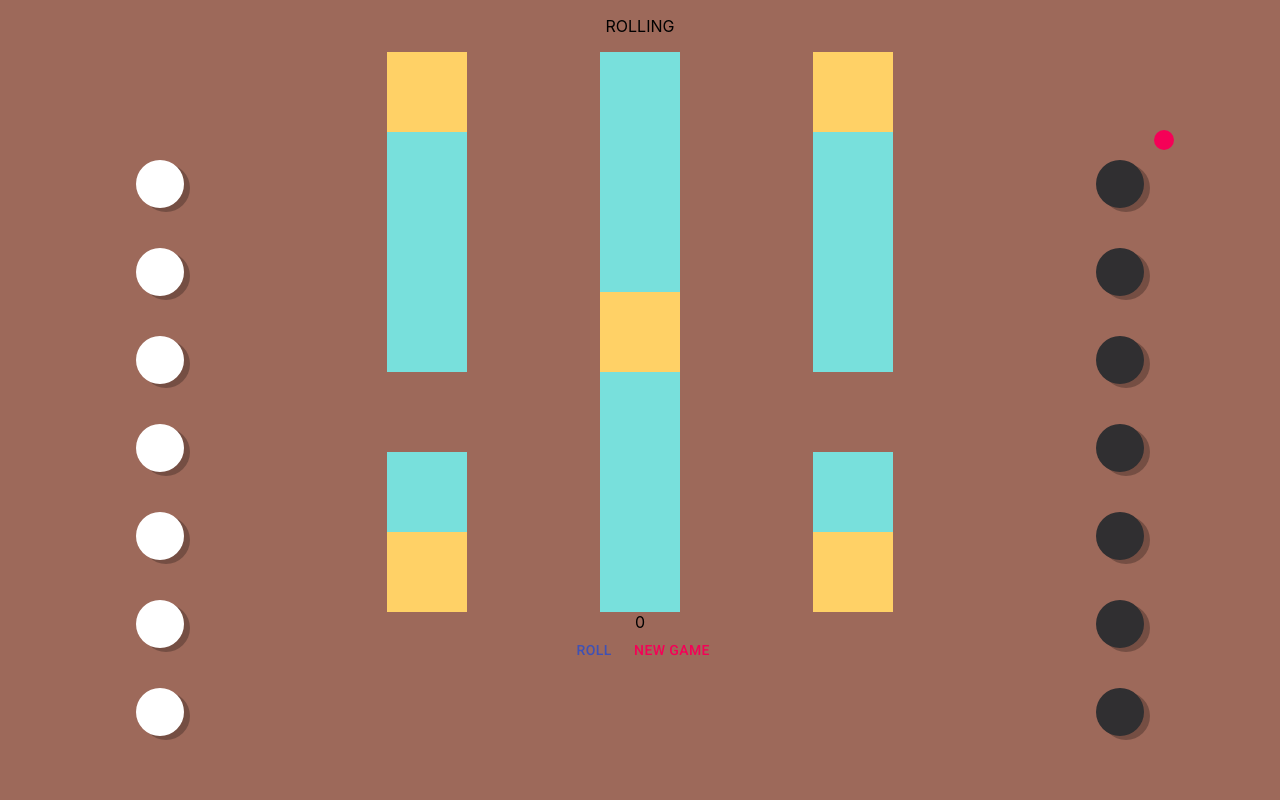
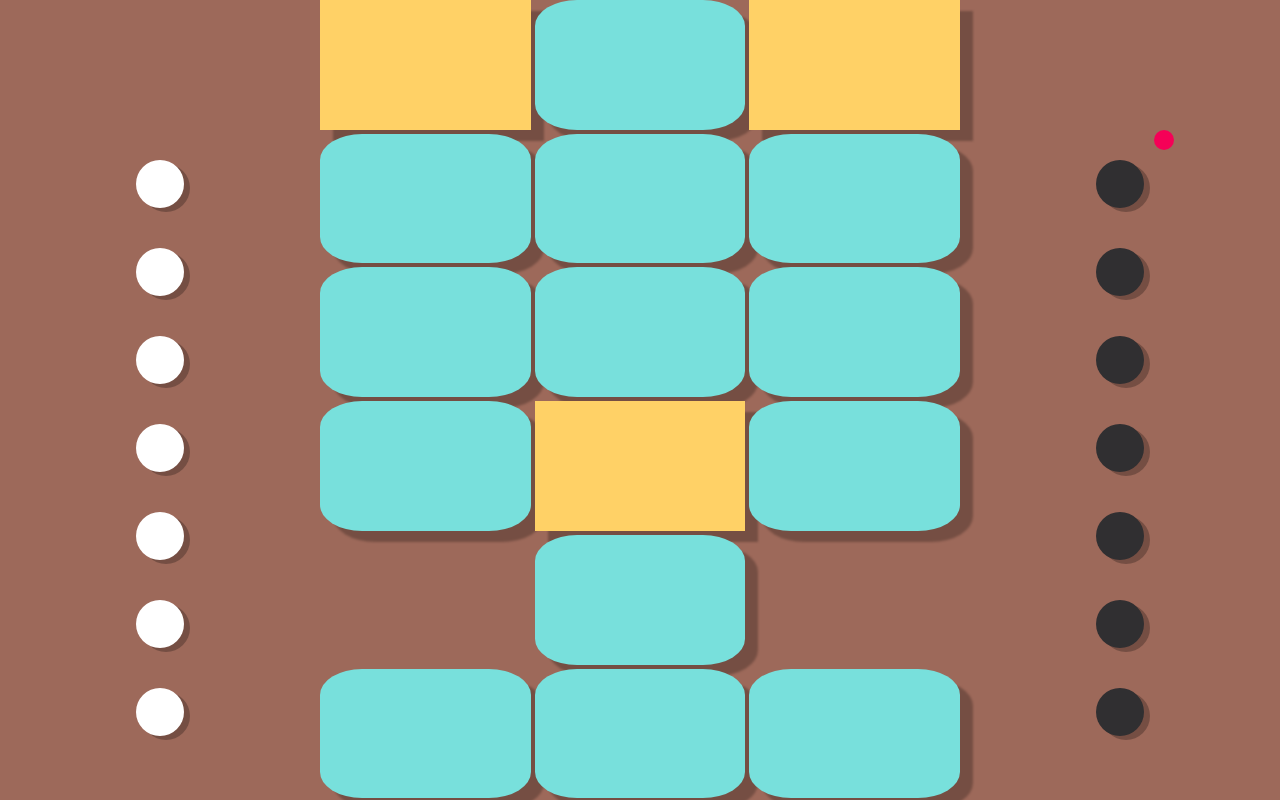
Before and after one commit to alex-808/ur.io, a React (Create React App) app in the folder client/: page / in a window 1280 px wide. Shown: the top 800 px of the page. Built offline with nearby package versions, Linux system fonts and the light colour scheme.

Commit message:
Replace MaterialUI Grid with CSS Grid

```diff
--- a/client/src/App.scss
+++ b/client/src/App.scss
@@ -2,34 +2,15 @@
   text-align: center;
   height: 100%;
   background-color: #9d695a;
+  display: grid;
+  grid-template-columns: 1fr 50% 1fr;
+  grid-template-areas: 'Player0Start Board Player1Start';
 }
 
-.App-logo {
-  height: 10vmin;
-  pointer-events: none;
+.player1Start {
+  grid-area: Player1Start;
 }
 
-@media (prefers-reduced-motion: no-preference) {
-  .App-logo {
-    animation: App-logo-spin infinite 20s linear;
-  }
+.player0Start {
+  grid-area: Player0Start;
 }
-
-.App-header {
-  background-color: #282c34;
-  display: flex;
-  flex-direction: column;
-  align-items: center;
-  justify-content: center;
-  font-size: calc(10px + 2vmin);
-  color: white;
-}
-
-@keyframes App-logo-spin {
-  from {
-    transform: rotate(0deg);
-  }
-  to {
-    transform: rotate(360deg);
-  }
-}
--- a/client/src/App.tsx
+++ b/client/src/App.tsx
@@ -1,7 +1,6 @@
 import React, { useState, useEffect, useRef } from 'react'
-import logo from './logo.svg'
 import './App.scss'
-import { Button, Grid } from '@material-ui/core'
+import { Button } from '@material-ui/core'
 import { Board } from './components/Board'
 import { Game } from './game'
 import { PlayerStart } from './components/PlayerStart'
@@ -73,16 +72,14 @@ function App() {
   }
   return (
     <div className="App">
-      <Grid container alignContent="center">
-        <Grid item xs={3}>
+      <div className="player0Start">
         <PlayerStart
           player={gameState.players[0]}
           activePlayer={gameState.activePlayer}
           onClick={handleTokenClick}
         />
+      </div>
       <PlayerScore score={gameState.players[0].score} />
-        </Grid>
-        <Grid item xs={6}>
       <p>{game.current.phase.toUpperCase()}</p>
       <Board tiles={gameState.board} handleTokenClick={handleTokenClick} />
       <div>{gameState.rollVal}</div>
@@ -92,16 +89,14 @@ function App() {
       <Button color="secondary" onClick={resetGame}>
         New Game
       </Button>
-        </Grid>
-        <Grid item xs={3}>
+      <div className="player1Start">
         <PlayerStart
           player={gameState.players[1]}
           activePlayer={gameState.activePlayer}
           onClick={handleTokenClick}
         />
         <PlayerScore score={gameState.players[1].score} />
-        </Grid>
-      </Grid>
+      </div>
     </div>
   )
 }
--- a/client/src/components/Board.scss
+++ b/client/src/components/Board.scss
@@ -1,3 +1,7 @@
 .board {
-  text-align: center;
+  grid-area: Board;
+  display: grid;
+  grid-template-columns: 1fr 1fr 1fr;
+  column-gap: 0.25rem;
+  row-gap: 0.25rem;
 }
--- a/client/src/components/Board.tsx
+++ b/client/src/components/Board.tsx
@@ -1,6 +1,7 @@
 import React from 'react'
 import { Tile } from './Tile'
 import Grid from '@material-ui/core/Grid'
+import './Board.scss'
 
 interface Props {
   tiles: TileI[]
@@ -10,20 +11,7 @@ interface Props {
 const Board: React.FC<Props> = ({ tiles, handleTokenClick }) => {
   return (
     <div className="board">
-      <Grid
-        container
-        justify-content="space-between"
-        align-content="space-around"
-      >
       {tiles.map((tile, i) => (
-          <Grid
-            item
-            container
-            xs={4}
-            justify-content="space-around"
-            alignContent="space-between"
-            key={i}
-          >
         <Tile
           oc={tile.oc}
           type={tile.type}
@@ -31,9 +19,7 @@ const Board: React.FC<Props> = ({ tiles, handleTokenClick }) => {
           key={i}
           handleTokenClick={handleTokenClick}
         />
-          </Grid>
       ))}
-      </Grid>
     </div>
   )
 }
--- a/client/src/components/PlayerStart.scss
+++ b/client/src/components/PlayerStart.scss
@@ -1,4 +1,3 @@
 .playerStart {
   padding: 50%;
-  text-align: center;
 }
--- a/client/src/components/Tile.scss
+++ b/client/src/components/Tile.scss
@@ -3,12 +3,8 @@ $tileColor1: #d496a7;
 $rosetteColor: #ffd166;
 
 .tile {
-  height: 5rem;
-  width: 5rem;
-  display: flex;
-  margin: auto;
-  justify-content: center;
-  align-items: center;
+  border-radius: 20%;
+  filter: drop-shadow(13px 11px 1px rgba(0, 0, 0, 0.25));
 }
 
 .tile:hover {
@@ -34,6 +30,7 @@ $rosetteColor: #ffd166;
 .rosette {
   @extend .tile;
   background-color: $rosetteColor;
+  border-radius: 0%;
 }
 
 .goal {
```
Also changed, not shown: 2 other files (tests, documents, lock files or other folders). Lines whose indentation alone changed are shown as unchanged.
